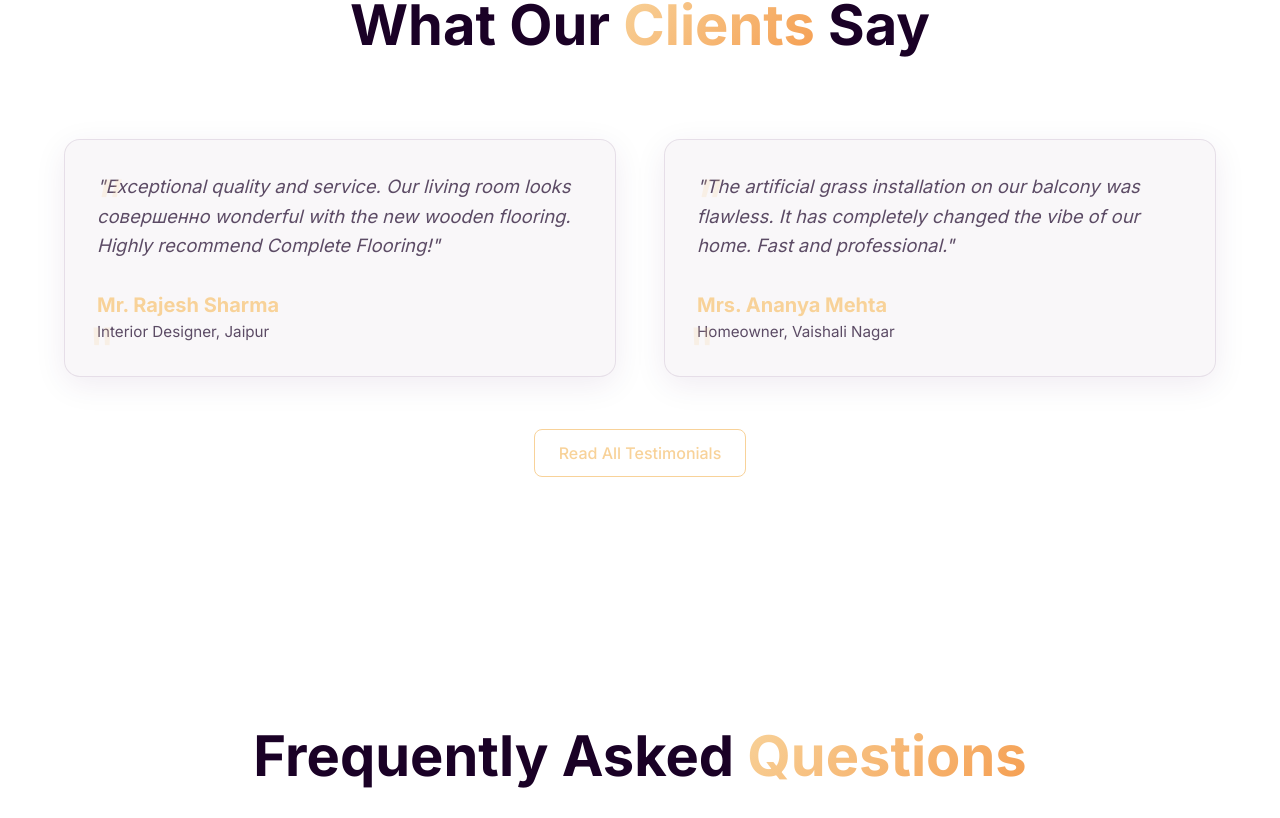
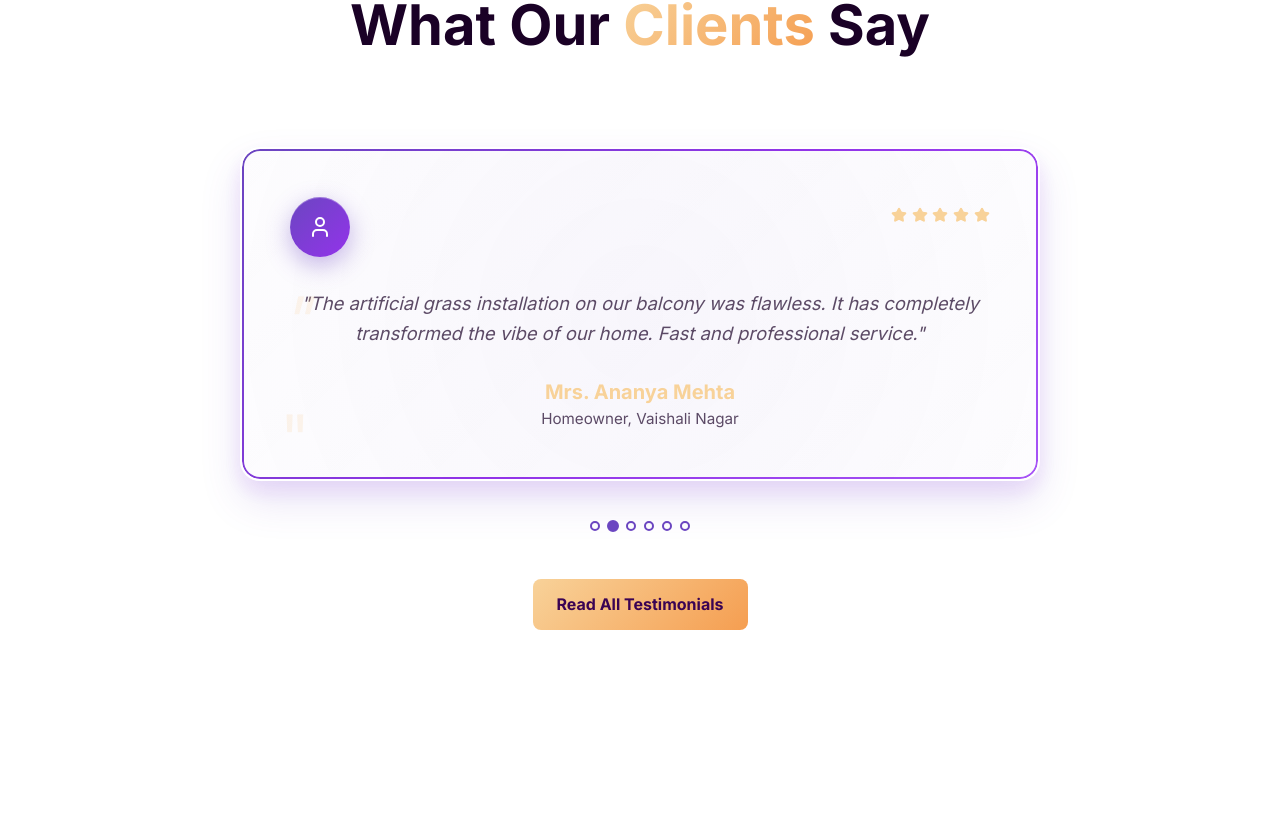
Before and after one commit to Eshbanoliver/complete-flooring-website-showcase, a React (Vite) app: page / in a window 1280 px wide. Shown: the part 6771-7589 px from the top of the page. Built offline with nearby package versions, Linux system fonts and the light colour scheme.

Commit message:
Updated files

```diff
--- a/src/pages/Home.css
+++ b/src/pages/Home.css
@@ -191,6 +191,211 @@
     bottom: -15px;
     right: 10px;
   }
+
+  .testimonials-slider {
+    max-width: 100%;
+    padding: 0 1rem;
+  }
+
+  .testimonial-track {
+    height: 400px;
+  }
+
+  .testimonial-card {
+    width: 100%;
+    padding: 2rem 1.5rem;
+    max-width: none;
+  }
+
+  .testimonial-header {
+    flex-direction: column;
+    gap: 1rem;
+    margin-bottom: 1.5rem;
+  }
+
+  .testimonial-card p {
+    font-size: 1rem;
+  }
+
+  .testimonial-dots {
+    margin-top: 1.5rem;
+  }
+}
+
+.testimonials-slider {
+  position: relative;
+  max-width: 900px;
+  margin: 0 auto;
+  padding: 0 2rem;
+}
+
+.testimonial-track {
+  position: relative;
+  height: 350px;
+  display: flex;
+  align-items: center;
+  justify-content: center;
+  width: 100%;
+}
+
+.testimonial-card {
+  position: relative;
+  width: 100%;
+  max-width: 800px;
+  padding: 3rem;
+  text-align: center;
+  opacity: 0;
+  transform: scale(0.8);
+  transition: all 0.5s ease;
+  background: linear-gradient(135deg, rgba(255, 255, 255, 0.95), rgba(255, 255, 255, 0.9));
+  border-radius: 20px;
+  border: 2px solid transparent;
+  background-clip: padding-box;
+  box-shadow:
+    0 20px 40px rgba(107, 70, 193, 0.15),
+    0 10px 20px rgba(147, 51, 234, 0.1),
+    inset 0 1px 0 rgba(255, 255, 255, 0.5);
+  overflow: hidden;
+  margin: 0 auto;
+  display: none;
+}
+
+.testimonial-card.active {
+  opacity: 1;
+  transform: scale(1);
+  display: block;
+}
+
+.testimonial-card::before {
+  content: '';
+  position: absolute;
+  top: 0;
+  left: 0;
+  right: 0;
+  bottom: 0;
+  background: linear-gradient(135deg, #6B46C1, #9333EA, #A855F7);
+  border-radius: 18px;
+  padding: 2px;
+  -webkit-mask: linear-gradient(#fff 0 0) content-box, linear-gradient(#fff 0 0);
+  -webkit-mask-composite: subtract;
+  mask: linear-gradient(#fff 0 0) content-box, linear-gradient(#fff 0 0);
+  mask-composite: subtract;
+  z-index: -1;
+}
+
+.testimonial-card::after {
+  content: '';
+  position: absolute;
+  top: -50%;
+  left: -50%;
+  width: 200%;
+  height: 200%;
+  background: radial-gradient(circle, rgba(107, 70, 193, 0.05) 0%, transparent 70%);
+  animation: floatPattern 6s ease-in-out infinite;
+  z-index: -1;
+}
+
+@keyframes floatPattern {
+  0%, 100% { transform: scale(0.8) rotate(0deg); }
+  50% { transform: scale(1) rotate(180deg); }
+}
+
+.testimonial-card.active:hover {
+  transform: scale(1.02);
+  box-shadow:
+    0 25px 50px rgba(107, 70, 193, 0.25),
+    0 15px 30px rgba(147, 51, 234, 0.2),
+    inset 0 1px 0 rgba(255, 255, 255, 0.6);
+}
+
+.testimonial-header {
+  display: flex;
+  justify-content: space-between;
+  align-items: center;
+  margin-bottom: 2rem;
+}
+
+.user-avatar {
+  width: 60px;
+  height: 60px;
+  background: linear-gradient(135deg, #6B46C1, #9333EA);
+  border-radius: 50%;
+  display: flex;
+  align-items: center;
+  justify-content: center;
+  color: white;
+  box-shadow:
+    0 8px 25px rgba(107, 70, 193, 0.4),
+    inset 0 1px 0 rgba(255, 255, 255, 0.3);
+  position: relative;
+  overflow: hidden;
+}
+
+.user-avatar::before {
+  content: '';
+  position: absolute;
+  top: -50%;
+  left: -50%;
+  width: 200%;
+  height: 200%;
+  background: linear-gradient(45deg, transparent, rgba(255, 255, 255, 0.3), transparent);
+  animation: shimmer 3s ease-in-out infinite;
+}
+
+@keyframes shimmer {
+  0%, 100% { transform: translateX(-100%) translateY(-100%); }
+  50% { transform: translateX(100%) translateY(100%); }
+}
+
+.rating {
+  display: flex;
+  gap: 0.25rem;
+}
+
+.star-filled {
+  color: #F8D299;
+  fill: #F8D299;
+}
+
+.testimonial-card p {
+  font-style: italic;
+  font-size: 1.15rem;
+  color: var(--text-dim);
+  margin-bottom: 2rem;
+  position: relative;
+  line-height: 1.6;
+}
+
+.testimonial-card p::before {
+  content: '"';
+  font-size: 4rem;
+  color: var(--secondary);
+  opacity: 0.2;
+  position: absolute;
+  top: -20px;
+  left: -10px;
+}
+
+.testimonial-dots {
+  display: flex;
+  justify-content: center;
+  gap: 0.5rem;
+  margin-top: 2rem;
+}
+
+.dot {
+  width: 10px;
+  height: 10px;
+  border-radius: 50%;
+  border: 2px solid #6B46C1;
+  background: transparent;
+  cursor: pointer;
+  transition: all 0.3s ease;
+}
+
+.dot.active {
+  background: #6B46C1;
+  transform: scale(1.2);
 }
 
 .testimonials-grid {
@@ -233,6 +438,7 @@
 
 .testimonials-bottom {
   text-align: center;
+  margin-top: 3rem;
 }
 
 @media (max-width: 768px) {
--- a/src/pages/Home.jsx
+++ b/src/pages/Home.jsx
@@ -1,4 +1,4 @@
-import React from 'react';
+import React, { useState, useEffect } from 'react';
 import { motion } from 'framer-motion';
 import Hero from '../components/Hero';
 import KeyMetrics from '../components/KeyMetrics';
@@ -9,10 +9,58 @@ import WhyChooseUs from '../components/WhyChooseUs';
 import HomeFAQ from '../components/HomeFAQ';
 import HomeCTA from '../components/HomeCTA';
 import { Link } from 'react-router-dom';
-import { ShoppingBag, ArrowRight } from 'lucide-react';
+import { ShoppingBag, ArrowRight, User, Star } from 'lucide-react';
 import './Home.css';
 
 const Home = () => {
+  const [currentTestimonialIndex, setCurrentTestimonialIndex] = useState(0);
+
+  const testimonials = [
+    {
+      quote: "Exceptional quality and service. Our living room looks absolutely stunning with the new wooden flooring. Highly recommend Complete Flooring!",
+      name: "Mr. Rajesh Sharma",
+      role: "Interior Designer, Jaipur",
+      rating: 5
+    },
+    {
+      quote: "The artificial grass installation on our balcony was flawless. It has completely transformed the vibe of our home. Fast and professional service.",
+      name: "Mrs. Ananya Mehta",
+      role: "Homeowner, Vaishali Nagar",
+      rating: 5
+    },
+    {
+      quote: "Complete Flooring exceeded our expectations with their premium carpet collection. The installation was quick and the quality is outstanding!",
+      name: "Mr. Vikram Singh",
+      role: "Business Owner, Malviya Nagar",
+      rating: 5
+    },
+    {
+      quote: "Professional team, excellent craftsmanship, and amazing attention to detail. Our new floors have completely elevated our office space.",
+      name: "Ms. Priya Patel",
+      role: "Architect, Civil Lines",
+      rating: 5
+    },
+    {
+      quote: "The wall-to-wall carpet installation was perfect. Great products, competitive pricing, and exceptional customer service throughout.",
+      name: "Dr. Amit Kumar",
+      role: "Homeowner, Mansarovar",
+      rating: 5
+    },
+    {
+      quote: "Innovative flooring solutions and expert guidance. They helped us choose the perfect flooring that matches our home's aesthetic beautifully.",
+      name: "Mrs. Kavita Reddy",
+      role: "Interior Designer, Raja Park",
+      rating: 5
+    }
+  ];
+
+  useEffect(() => {
+    const interval = setInterval(() => {
+      setCurrentTestimonialIndex((prevIndex) => (prevIndex + 1) % testimonials.length);
+    }, 4000);
+
+    return () => clearInterval(interval);
+  }, [testimonials.length]);
   return (
     <div className="home-page">
       {/* Hero Section */}
@@ -131,36 +179,50 @@ const Home = () => {
             <h5 className="gradient-text subtitle">Testimonials</h5>
             <h2 className="title">What Our <span className="gradient-text">Clients</span> Say</h2>
           </div>
-          <div className="testimonials-grid">
+          <div className="testimonials-slider">
+            <div className="testimonial-track">
+              {testimonials.map((testimonial, index) => (
                 <motion.div
-                initial={{ opacity: 0, y: 20 }}
-                whileInView={{ opacity: 1, y: 0 }}
-                transition={{ duration: 0.6 }}
-                viewport={{ once: true }}
-                className="testimonial-card glass-card"
+                  key={index}
+                  initial={{ opacity: 0, x: 100 }}
+                  animate={{
+                    opacity: index === currentTestimonialIndex ? 1 : 0,
+                    x: index === currentTestimonialIndex ? 0 : 100,
+                    scale: index === currentTestimonialIndex ? 1 : 0.8
+                  }}
+                  transition={{ duration: 0.5, ease: "easeInOut" }}
+                  className={`testimonial-card glass-card ${index === currentTestimonialIndex ? 'active' : ''}`}
                 >
-              <p>"Exceptional quality and service. Our living room looks совершенно wonderful with the new wooden flooring. Highly recommend Complete Flooring!"</p>
+                  <div className="testimonial-header">
+                    <div className="user-avatar">
+                      <User size={24} />
+                    </div>
+                    <div className="rating">
+                      {[...Array(testimonial.rating)].map((_, i) => (
+                        <Star key={i} size={16} className="star-filled" />
+                      ))}
+                    </div>
+                  </div>
+                  <p>"{testimonial.quote}"</p>
                   <div className="client-info">
-                <h4>Mr. Rajesh Sharma</h4>
-                <p>Interior Designer, Jaipur</p>
+                    <h4>{testimonial.name}</h4>
+                    <p>{testimonial.role}</p>
                   </div>
                 </motion.div>
-            <motion.div
-                initial={{ opacity: 0, y: 20 }}
-                whileInView={{ opacity: 1, y: 0 }}
-                transition={{ delay: 0.2, duration: 0.6 }}
-                viewport={{ once: true }}
-                className="testimonial-card glass-card"
-            >
-              <p>"The artificial grass installation on our balcony was flawless. It has completely changed the vibe of our home. Fast and professional."</p>
-              <div className="client-info">
-                <h4>Mrs. Ananya Mehta</h4>
-                <p>Homeowner, Vaishali Nagar</p>
+              ))}
             </div>
-            </motion.div>
+            <div className="testimonial-dots">
+              {testimonials.map((_, index) => (
+                <button
+                  key={index}
+                  className={`dot ${index === currentTestimonialIndex ? 'active' : ''}`}
+                  onClick={() => setCurrentTestimonialIndex(index)}
+                />
+              ))}
+            </div>
           </div>
           <div className="testimonials-bottom">
-            <Link to="/testimonials" className="btn-secondary">Read All Testimonials</Link>
+            <Link to="/testimonials" className="btn-primary">Read All Testimonials</Link>
           </div>
         </div>
       </section>
```
Lines whose indentation alone changed are shown as unchanged.
